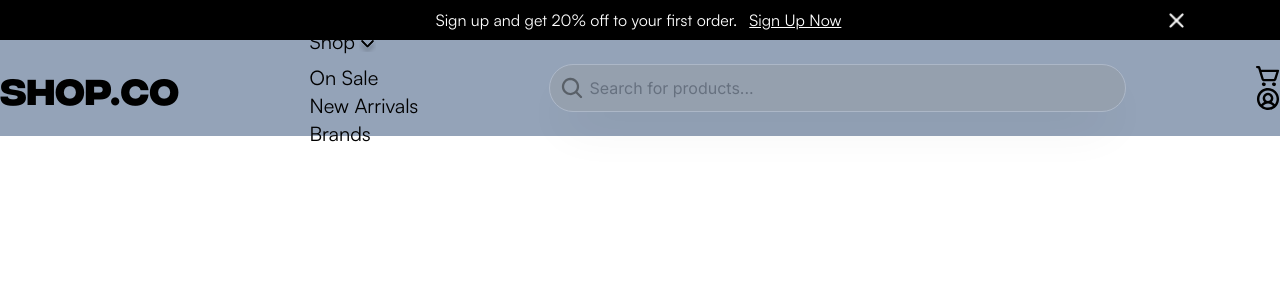
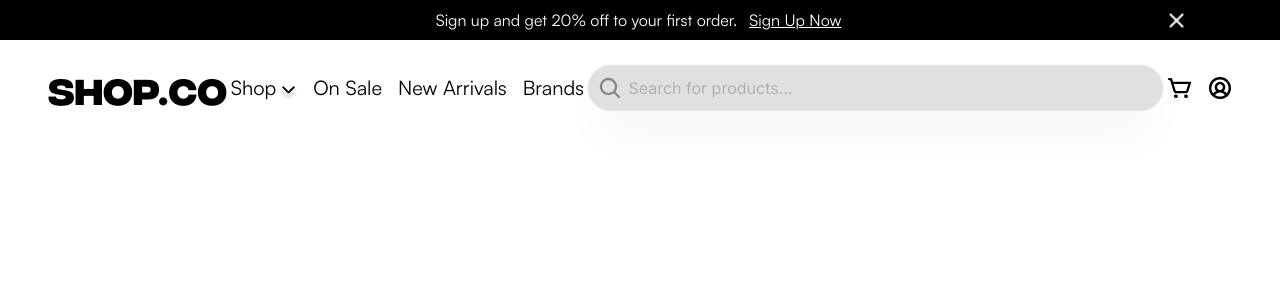
Before and after one commit to srinivas-pradhan/nextjs14-shopco-ecommerce, a Next.js app: page / in a window 1280 px wide. Shown: the top 300 px of the page. Built offline with nearby package versions, Linux system fonts and the light colour scheme.

Commit message:
Update NavBar.tsx

```diff
--- a/components/NavBar.tsx
+++ b/components/NavBar.tsx
@@ -8,21 +8,21 @@ const NavBar = () => {
         <div className="
             h-24
             w-full
-            bg-slate-400
             flex
             items-center
             justify-between
+            m-auto
             "
         >
             <div onClick={() => { router.push('/')}}
-            className="font-integral-cf-bold text-4xl cursor-default">
+            className="font-integral-cf-bold text-4xl cursor-default ml-12">
                 SHOP.CO
             </div>
-            <div >
-                <ul className="font-satoshi text-xl">
-                    <li className="flex justify-normal gap-1 cursor-default">
+            <div className="flex justify-between items-center">
+                <ul className="font-satoshi text-xl flex justify-center items-center  gap-4">
+                    <li className="flex justify-normal cursor-default gap-1">
                         Shop
-                        <Image className="py-3"
+                        <Image className="mt-2"
                             height={17}
                             width={17}
                             src="/elements/DownChevron.svg"
@@ -66,9 +66,9 @@ const NavBar = () => {
                 </div>
             </div>
             </div>
-            <div>
-                <ul>
-                    <li>
+            <div className="flex justify-between items-center mr-12">
+                <ul className="flex justify-center items-center gap-4">
+                    <li className="">
                         <Image
                             height={24}
                             width={24}
```
